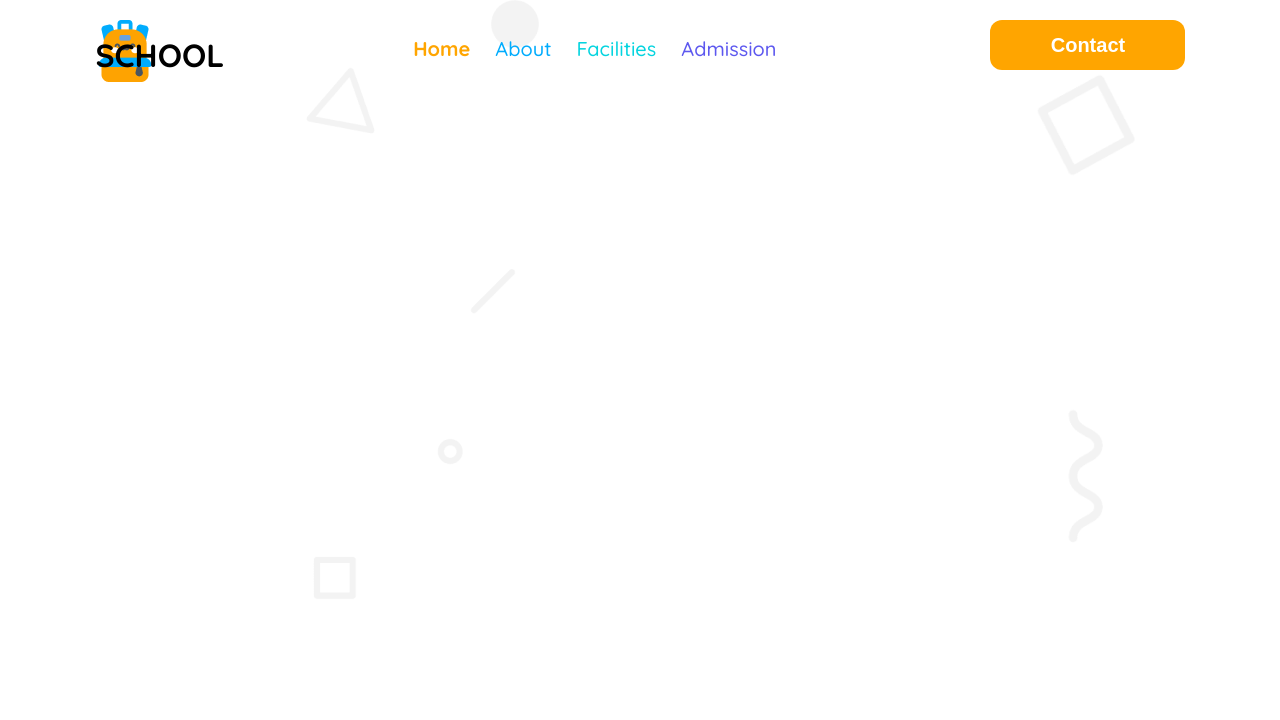
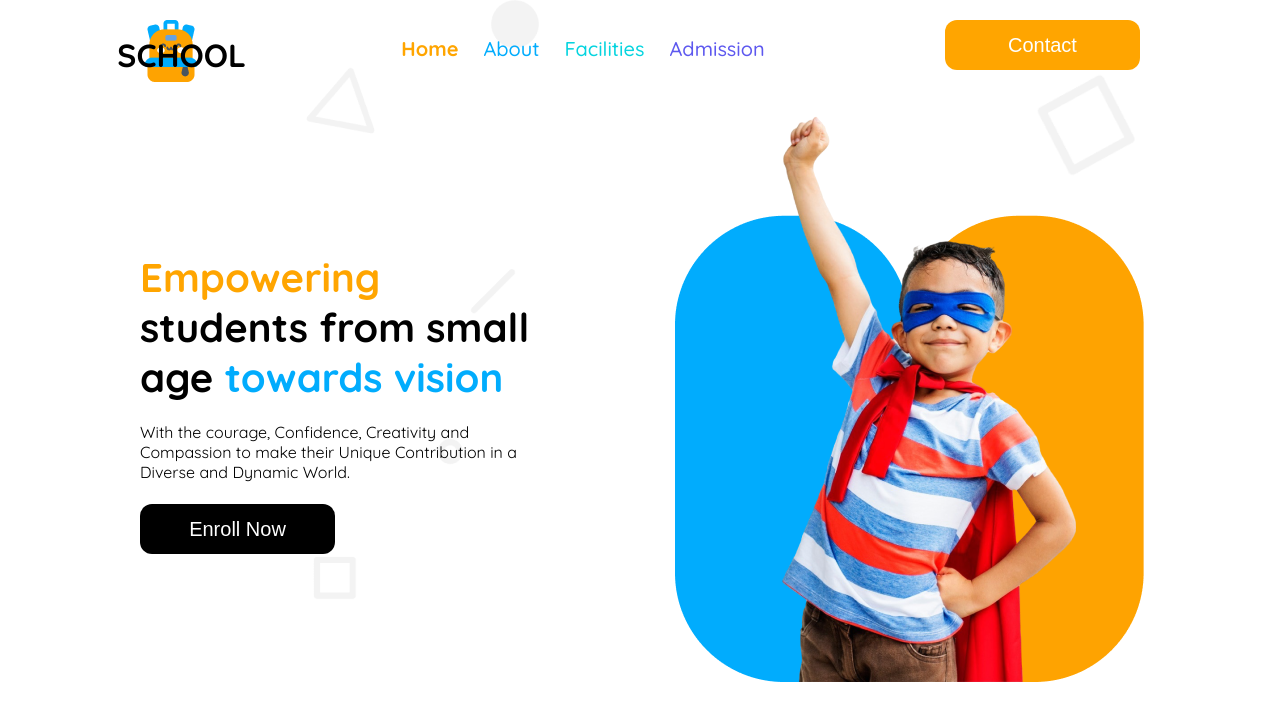
Before and after one commit to iMrAN-the-knight/assignment2, a plain HTML site: page index.html in a window 1280 px wide. Drawn offline with Linux system fonts and the light colour scheme.

Commit message:
header-complete for desk

```diff
--- a/index.html
+++ b/index.html
@@ -17,10 +17,10 @@
 
 
             <ul class="nav-log dsf">
-                    <li class="nav-item "> <a href="" class="nav-item1" >Home</a> </li>
+                <li class="nav-item "> <a href="" class="nav-item1">Home</a> </li>
                 <li class="nav-item"><a href="" class="nav-item2">About</a></li>
                 <li class="nav-item"><a href="" class="nav-item3">Facilities</a></li>
-                    <li class="nav-item "><a href=""class="nav-item4">Admission</a></li>
+                <li class="nav-item "><a href="" class="nav-item4">Admission</a></li>
             </ul>
 
 
@@ -28,6 +28,20 @@
 
 
         </nav>
+        <div class="banner dsf">
+            <div class="banner-container">
+                <h3 class="banner-title"><span class="color1">Empowering </span><br>
+                    students from small<br> age <span class="color2">towards vision</span></h3>
+                <p class="banner-des ">With the courage, Confidence, Creativity and Compassion to make their Unique
+                    Contribution in a Diverse and Dynamic World.</p>
+                <button class="primary-bttn  enroll">Enroll Now </button>
+            </div>
+            <div class="super"><img src="assets/hero-kids.png" alt="">
+
+
+            </div>
+
+        </div>
     </header>
 
     <main>
--- a/style/style.css
+++ b/style/style.css
@@ -26,6 +26,7 @@
 body{
     background-image: url('../assets/bg.png');
     background-repeat: no-repeat;
+    margin: 0 140px;
 }
 /* shared */
 .dsf{
@@ -38,26 +39,24 @@ body{
     color: white;
     border-radius: 12px;
     border: none;
-    font-weight: 600;
+    padding: 10px 10px;
+    font-weight: 500;
     font-size: 20px;
 }
 /* Nav */
 .nav-bar{
-    justify-content: space-around;
+    justify-content: space-between;
     margin-top: 20px;
 }
-/* nav{
+ nav{
     margin: 0 auto;
-} */
+}
 .bag{
    height: 62px;
    width: 62px;
 
 }
-.nav-title{
-    margin-left: -250px;
-    margin-top: 15px;
-}
+
 .nav-item{
    list-style: none;
    margin-right: 25px;
@@ -70,13 +69,15 @@ nav a{
 
 }
 .nav-title{
+    margin-left: -240px;
+    margin-top: 15px;
  font-weight: bold;
  font-size: 32px;
 }
 .nav-log{
     font-weight: bold;
     font-size: 20px;
-
+}
 .nav-item1
 {
     color: orange;
@@ -93,3 +94,35 @@ nav a{
     color: #5D58EF;
     font-weight: 500;
 }
+/* banner */
+
+.banner{
+    margin-top: 25px;
+    gap: 130px;
+
+}
+.banner-title{
+    font-size: 40px;
+}
+.banner-container{
+margin-top: 145px;
+
+}
+.color1{
+    color: orange;
+}
+.color2{
+color: rgba(1, 172, 253, 1);
+}
+.banner-des {
+    margin-top: 20px;
+}
+.enroll{
+   margin-top: 22px;
+   background-color:black ;
+
+}
+.super{
+    width: 465px;
+    height: 575px;
+}
```
Lines whose indentation alone changed are shown as unchanged.
